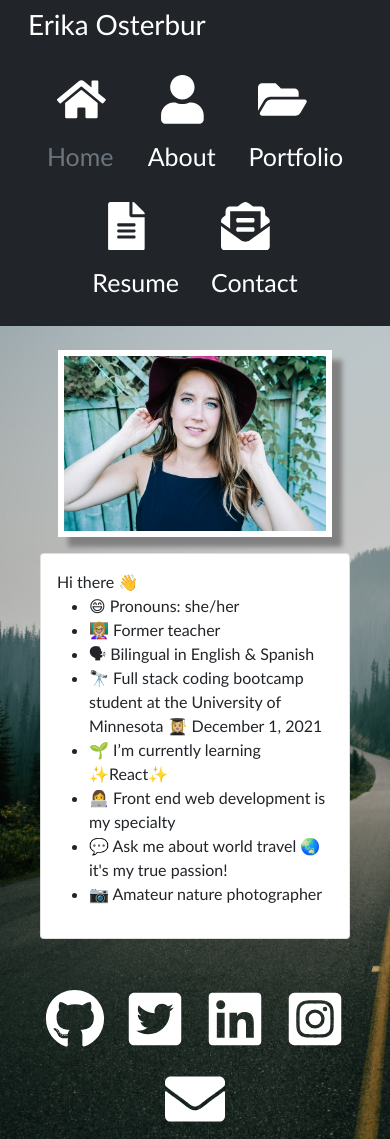
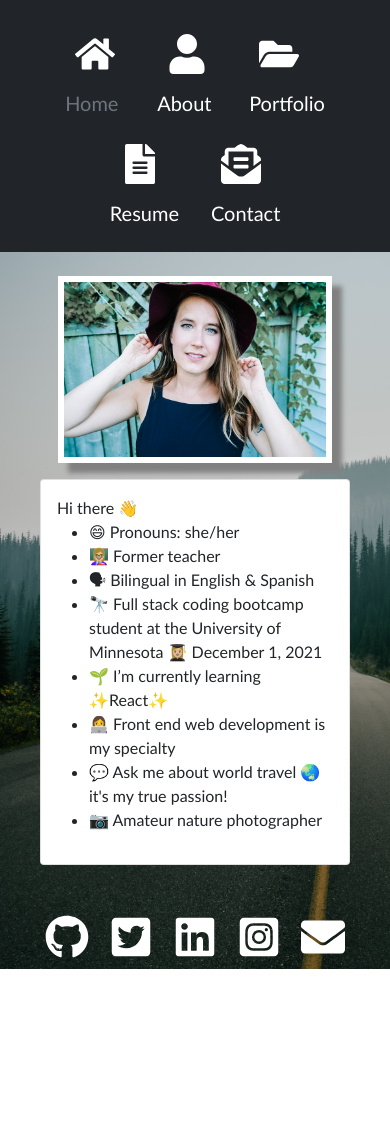
Before and after one commit to erikaosterbur/react-portfolio, a React (Create React App) app: page / in a window 390 px wide. After the commit the page ends 969 px from the top, so only its background shows below. Built offline with nearby package versions, Linux system fonts and the light colour scheme.

Commit message:
making pages responsive to mobile

```diff
--- a/src/components/Footer.js
+++ b/src/components/Footer.js
@@ -1,7 +1,5 @@
 import React from 'react';
 import { FaGithub, FaTwitterSquare, FaLinkedin, FaEnvelope, FaInstagramSquare } from "react-icons/fa";
-
-const faStyle = { color: "white", fontSize: "5em", padding: "10px"};
 
 function Footer() {
     const handleMouseEnter = e => {
@@ -18,35 +16,35 @@ function Footer() {
                     onMouseLeave={handleMouseLeave}
                     href="https://github.com/erikaosterbur"
                     target="_blank" rel="noreferrer">
-                        <FaGithub style={faStyle}/>
+                        <FaGithub id="footer-icons"/>
                 </a>
                 <a
                     onMouseEnter={handleMouseEnter}
                     onMouseLeave={handleMouseLeave}
                     href="https://twitter.com/erika_osterbur"
                     target="_blank" rel="noreferrer">
-                        <FaTwitterSquare style={faStyle}/>
+                        <FaTwitterSquare id="footer-icons"/>
                 </a>
                 <a
                     onMouseEnter={handleMouseEnter}
                     onMouseLeave={handleMouseLeave}
                     href="https://www.linkedin.com/in/erika-osterbur"
                     target="_blank" rel="noreferrer">
-                        <FaLinkedin style={faStyle}/>
+                        <FaLinkedin id="footer-icons"/>
                 </a>
                 <a
                     onMouseEnter={handleMouseEnter}
                     onMouseLeave={handleMouseLeave}
                     href="https://www.instagram.com/erika_osterbur/"
                     target="_blank" rel="noreferrer">
-                        <FaInstagramSquare style={faStyle}/>
+                        <FaInstagramSquare id="footer-icons"/>
                 </a>
                 <a
                     onMouseEnter={handleMouseEnter}
                     onMouseLeave={handleMouseLeave}
                     href="mailto:erikaosterbur@gmail.com"
                     target="_blank" rel="noreferrer">
-                        <FaEnvelope style={faStyle}/>
+                        <FaEnvelope id="footer-icons"/>
                 </a>
             </div>
         </footer>
--- a/src/components/Header.js
+++ b/src/components/Header.js
@@ -1,49 +1,47 @@
 import React from 'react';
 import { FaHome, FaUser, FaFolderOpen, FaFileAlt, FaEnvelopeOpenText } from "react-icons/fa";
 
-const faStyle = { color: "white", padding: "10px", fontSize: "2.75em" };
-
+const faStyle = { color: "white", padding: "10px", fontSize: "3em" };
 
 function Header({ currentPage, handlePageChange }) {
     return (
         <header>
             <div className="px-3 py-2 bg-dark text-white">
                 <div className="container">
-                <h1>Erika Osterbur</h1>
                     <div className="d-flex flex-wrap align-items-center justify-content-center justify-content-lg-start">
                         <ul className="nav col-12 col-lg-auto my-2 justify-content-center my-md-0 text-small">
-                    <li style={{fontSize: '25px'}}>
+                            <li style={{fontSize: '20px'}}>
                                 <a href="#home" onClick={() => handlePageChange('Home')}
                                     className= {currentPage === 'Home' ? 'nav-link active text-secondary' : 'nav-link text-white'}>
-                                <a className="bi d-block mx-auto mb-1"><FaHome style={faStyle}/></a>
+                                    <div className= "bi d-block mx-auto mb-1"><FaHome style={faStyle}/></div>
                                     Home
                                 </a>
                             </li>
-                        <li style={{fontSize: '25px'}}>
+                            <li style={{fontSize: '20px'}}>
                                 <a href="#about" onClick={() => handlePageChange('About')}
                                     className= {currentPage === 'About' ? 'nav-link active text-secondary' : 'nav-link text-white'}>
-                                    <a className="bi d-block mx-auto mb-1"><FaUser style={faStyle}/></a>
+                                        <div className="bi d-block mx-auto mb-1"><FaUser style={faStyle}/></div>
                                     About
                                 </a>
                             </li>
-                        <li style={{fontSize: '25px'}}>
+                            <li style={{fontSize: '20px'}}>
                                 <a href="#portfolio" onClick={() => handlePageChange('Portfolio')}
                                     className={currentPage === 'Portfolio' ? 'nav-link active text-secondary' : 'nav-link text-white'}>
-                                    <a className="bi d-block mx-auto mb-1"><FaFolderOpen style={faStyle}/></a>
+                                        <div className="bi d-block mx-auto mb-1"><FaFolderOpen style={faStyle}/></div>
                                     Portfolio
                                 </a>
                             </li>
-                        <li style={{fontSize: '25px'}}>
+                            <li style={{fontSize: '20px'}}>
                                 <a href="#resume" onClick={() => handlePageChange('Resume')}
                                     className={currentPage === 'Resume' ? 'nav-link active text-secondary' : 'nav-link text-white'}>
-                                    <a className="bi d-block mx-auto mb-1"><FaFileAlt style={faStyle}/></a>
+                                        <div className="bi d-block mx-auto mb-1"><FaFileAlt style={faStyle}/></div>
                                     Resume
                                 </a>
                             </li>
-                        <li style={{fontSize: '25px'}}>
+                            <li style={{fontSize: '20px'}}>
                                 <a href="#contact" onClick={() => handlePageChange('Contact')}
                                     className={currentPage === 'Contact' ? 'nav-link active text-secondary' : 'nav-link text-white'}>
-                                    <a className="bi d-block mx-auto mb-1"><FaEnvelopeOpenText style={faStyle}/></a>
+                                        <div className="bi d-block mx-auto mb-1"><FaEnvelopeOpenText style={faStyle}/></div>
                                     Contact
                                 </a>
                             </li>
--- a/src/components/pages/Contact.js
+++ b/src/components/pages/Contact.js
@@ -6,17 +6,17 @@ export default function Contact() {
       <h1 className="d-flex justify-content-center">Let's Connect!</h1>
       <div className="container-fluid">
         <div className="row d-flex justify-content-center">
-          <form className="col-6">
+          <form className="col-10 col-md-8 col-lg-6">
            <div className="mb-3">
-              <label for="FormControlInputName" className="form-label">Your name</label>
+              <label htmlFor="FormControlInputName" className="form-label">Your name</label>
               <input type="name" className="form-control" id="FormControlInputName" placeholder="Jane Doe" />
             </div>
             <div className="mb-3">
-              <label for="FormControlInputEmail" className="form-label">Your email address</label>
+              <label htmlFor="FormControlInputEmail" className="form-label">Your email address</label>
               <input type="email" className="form-control" id="FormControlInputEmail" placeholder="janedoe@mail.com" />
             </div>
             <div className="mb-3">
-              <label for="FormControlTextarea" className="form-label">How can I help you?</label>
+              <label htmlFor="FormControlTextarea" className="form-label">How can I help you?</label>
               <textarea className="form-control" id="FormControlTextarea" rows="3"></textarea>
             </div>
             <button type="submit" className="btn btn-secondary">Submit</button>
--- a/src/components/pages/Portfolio.js
+++ b/src/components/pages/Portfolio.js
@@ -11,7 +11,7 @@ export default function Portfolio() {
     <div className="m-4">
       <h1 className="d-flex justify-content-center">Portfolio of Work</h1>
       <div className="row d-flex justify-content-center">
-      <div className="card m-2 col-3">
+        <div className="card m-2 col-10 col-md-5 col-lg-3">
               <img src={PetMed} className="card-img-top" alt="pet dashboard displaying pets of user" />
               <div className="card-body">
                 <h5 className="card-title">PetMed</h5>
@@ -39,7 +39,7 @@ export default function Portfolio() {
                 <a href="https://group-1-pet-tracker.herokuapp.com/" className="btn btn-dark m-1 d-flex justify-content-center">View Deployed App</a>
               </div>
             </div>
-          <div className="card m-2 col-3">
+            <div className="card m-2 col-10 col-md-5 col-lg-3">
               <img src={Recipes} className="card-img-top" alt="recipe search page" />
               <div className="card-body">
                 <h5 className="card-title">Really Radical Recipes</h5>
@@ -61,7 +61,7 @@ export default function Portfolio() {
                 <a href="https://preston0214.github.io/really-radical-recipes/index.html" className="btn btn-dark m-1 d-flex justify-content-center">View Deployed App</a>
               </div>
             </div>
-          <div className="card m-2 col-3">
+            <div className="card m-2 col-10 col-md-5 col-lg-3">
               <img src={Weather} className="card-img-top" alt="weather dashboard page" />
               <div className="card-body">
                 <h5 className="card-title">Weather Dashboard</h5>
@@ -83,7 +83,7 @@ export default function Portfolio() {
                 <a href="https://erikaosterbur.github.io/weather-dashboard/" className="btn btn-dark m-1 d-flex justify-content-center">View Deployed App</a>
               </div>
             </div>
-          <div className="card m-2 col-3">
+            <div className="card m-2 col-10 col-md-5 col-lg-3">
               <img src={Team} className="card-img-top" alt="page featuring team members with their information" />
               <div className="card-body">
                 <h5 className="card-title">Team Profile Generator</h5>
@@ -111,7 +111,7 @@ export default function Portfolio() {
                 <a href="https://erikaosterbur.github.io/weather-dashboard/" className="btn btn-dark m-1 d-flex justify-content-center">View Deployed App</a>
               </div>
             </div>
-          <div className="card m-2 col-3">
+            <div className="card m-2 col-10 col-md-5 col-lg-3">
               <img src={PortfolioPage} className="card-img-top" alt="portfolio homepage" />
               <div className="card-body">
                 <h5 className="card-title">Professional Portfolio</h5>
@@ -132,7 +132,7 @@ export default function Portfolio() {
                 <a href="https://github.com/erikaosterbur/react-portfolio.git" className="btn btn-secondary m-1 d-flex justify-content-center">View on GitHub</a>
               </div>
             </div>
-          <div className="card m-2 col-3">
+            <div className="card m-2 col-10 col-md-5 col-lg-3">
               <img src={Blog} className="card-img-top" alt="blog homepage" />
               <div className="card-body">
                 <h5 className="card-title">Tech Blog</h5>
--- a/src/components/pages/Resume.js
+++ b/src/components/pages/Resume.js
@@ -8,15 +8,7 @@ export default function Resume() {
       <a
         href="https://drive.google.com/file/d/1SANPxhO36Si_dFaJfhM9op5eS3Sfw_oL/view?usp=sharing"
         target="_blank" rel="noreferrer">
-          <img src={MyResume} alt="resume"
-            style={{
-              width: "20%",
-              height: "auto",
-              display: "block",
-              marginLeft: "auto",
-              marginRight: "auto",
-              border: "6px solid white",
-              boxShadow: "5px 5px 5px gray"}}/>
+          <img id="resume" src={MyResume} alt="resume"/>
       </a>
     </div>
   );
--- a/src/index.css
+++ b/src/index.css
@@ -8,9 +8,31 @@ body {
     background-position: fixed;
 }
 
+#resume {
+    width: 20%;
+    height: auto;
+    display: block;
+    margin-left: auto;
+    margin-right: auto;
+    border: 6px solid white;
+    box-shadow: 5px 5px 5px gray;
+}
+
+#footer-icons {
+    color: white;
+    font-size: 5em;
+    padding: 10px;
+}
+
 @media screen and (min-width: 768px){
     body {
         background-image: url('./images/background.jpg');
+    }
+}
+
+@media screen and (max-width: 768px) {
+    #resume {
+        width: 50%;
     }
 }
 
@@ -18,4 +40,10 @@ body {
     body {
         background-image: url('./images/background-vertical.jpg');
     }
+    #resume {
+        width: 70%;
+    }
+    #footer-icons {
+        font-size: 4em;
+    }
 }
```
Lines whose indentation alone changed are shown as unchanged.
